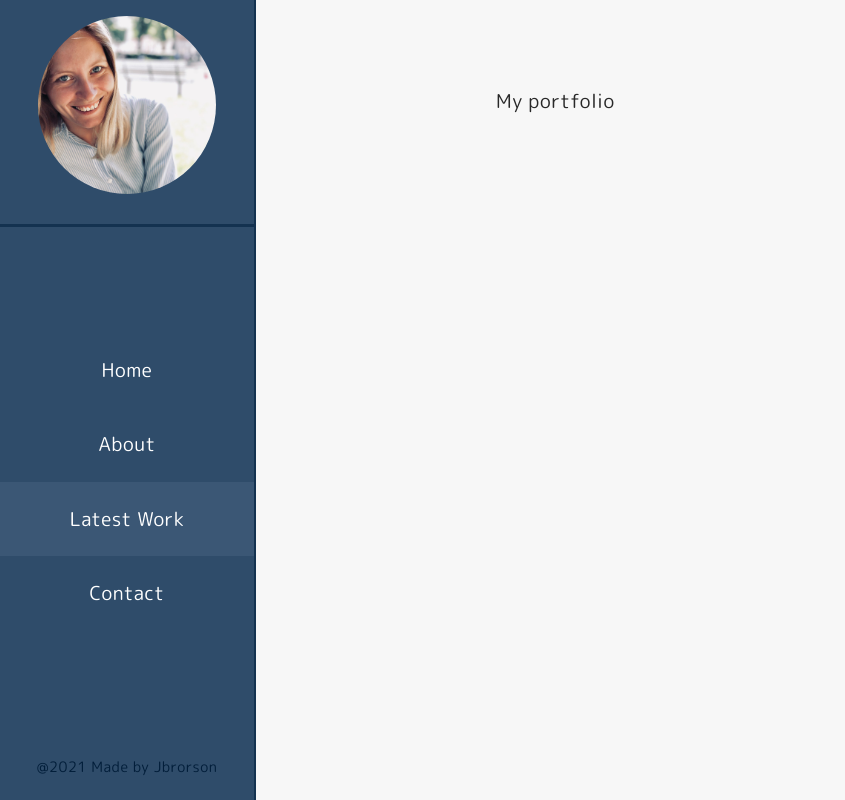
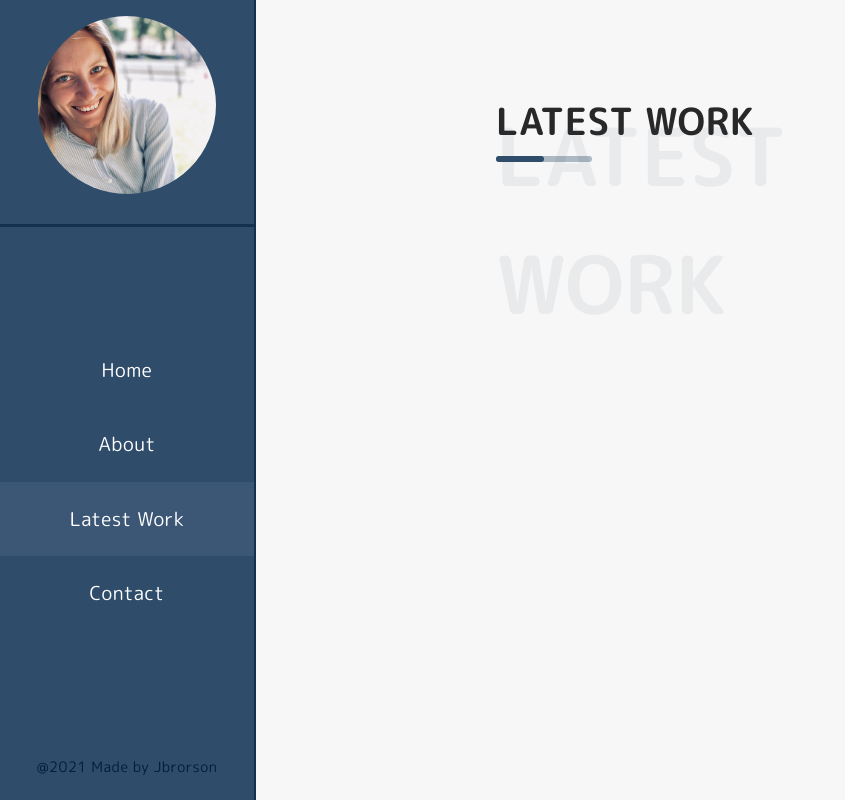
Before and after one commit to jbrorson/exwork, a React (Create React App) app: page /work in a window 1280 px wide. Shown: the whole page, without its empty margins (0-845 px from the left). Built offline with nearby package versions, Linux system fonts and the light colour scheme.

Commit message:
Added flexible title to page

```diff
--- a/src/Pages/Contact.js
+++ b/src/Pages/Contact.js
@@ -1,10 +1,12 @@
 import React from 'react'
+import Title from '../Components/Title';
 
 function Contact() {
   return (
-    <div>
+    <div className="Contact">
+      <Title title={"Get in touch"} span="Get in touch" />
       <form className="form">
-        <h1>Get in touch with me</h1>
+        {/* <h1>Get in touch with me</h1> */}
         <div>
           <p>Email</p>
           <input type="email" name="text"></input>
--- a/src/Pages/LatestWork.js
+++ b/src/Pages/LatestWork.js
@@ -1,9 +1,10 @@
 import React from 'react';
+import Title from '../Components/Title';
 
 function LatestWork() {
   return (
-    <div>
-      My portfolio
+    <div className="Portfolio">
+      <Title title={"Latest work"} span="Latest work" />
     </div>
   )
 }
```
